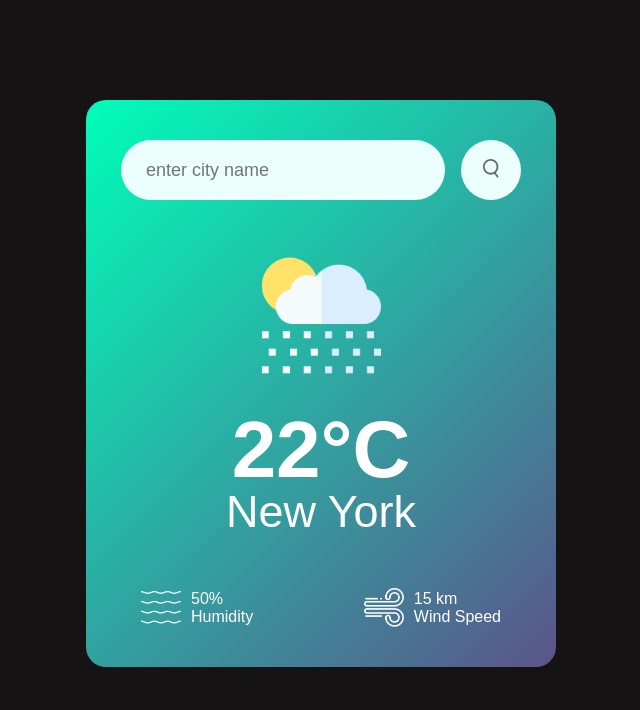
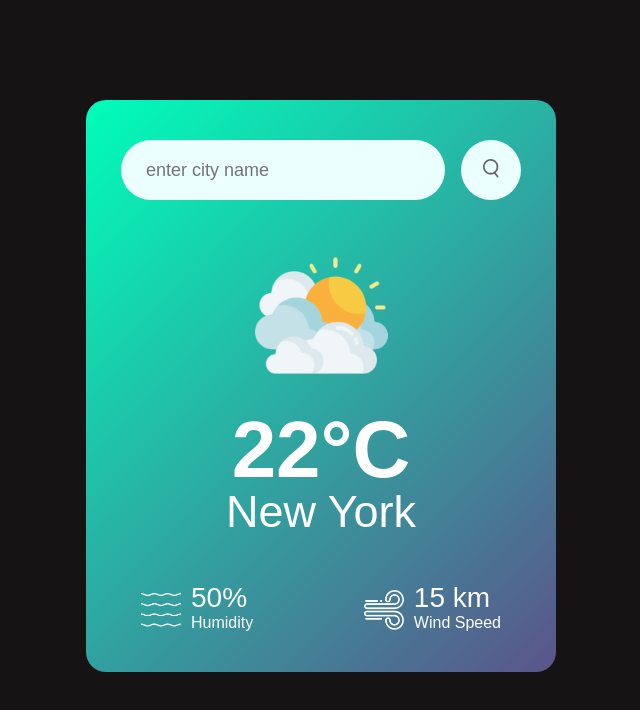
Before and after one commit to SwathiPriya37/Weather_App, a plain HTML site: page index.html in a window 1280 px wide. Shown: the whole page, without its empty margins (319-959 px from the left). Drawn offline with Linux system fonts and the light colour scheme.

Commit message:
modified file

```diff
--- a/index.html
+++ b/index.html
@@ -5,6 +5,7 @@
     <meta name="viewport" content="width=device-width, initial-scale=1.0">
     <title>Weather_App</title>
     <link rel="stylesheet" href="style.css">
+    <script src="script.js" defer></script>
 </head>
 <body>
 
@@ -14,7 +15,7 @@
             <button ><img src="images/search.png"></button>
         </div>
         <div class="weather">
-            <img src="images/rain.png" class="weather-icon" >
+            <img src="images/clouds.png" class="weather-icon" >
             <h1 class="temp">22°C</h1>
             <h2 class="city">New York</h2>
             <div class="details">
--- a/style.css
+++ b/style.css
@@ -76,3 +76,7 @@ body{
     width: 40px;
     margin-right: 10px;
 }
+.humidity, .wind{
+    font-size: 28px;
+    margin-top: -6px;
+}
```
